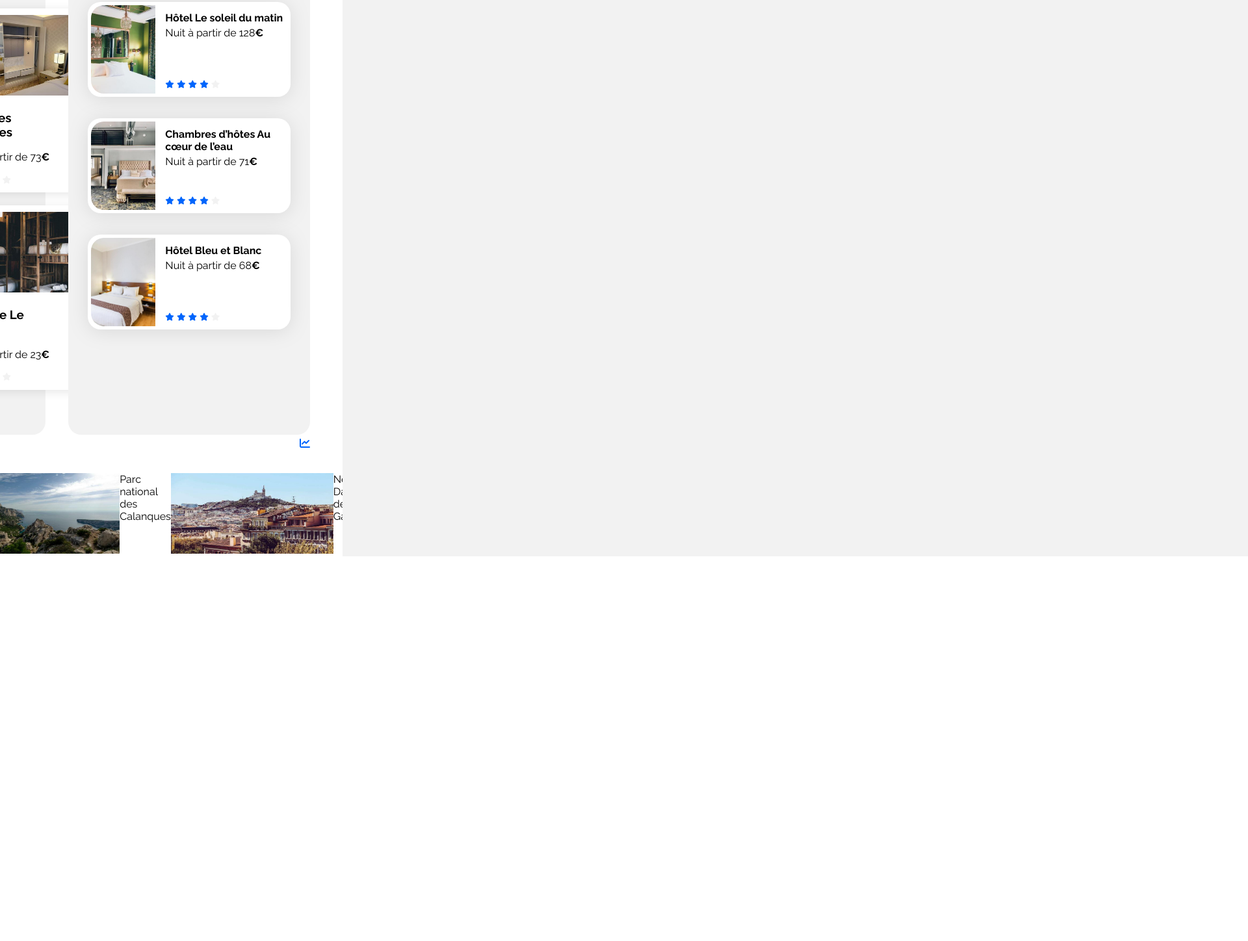
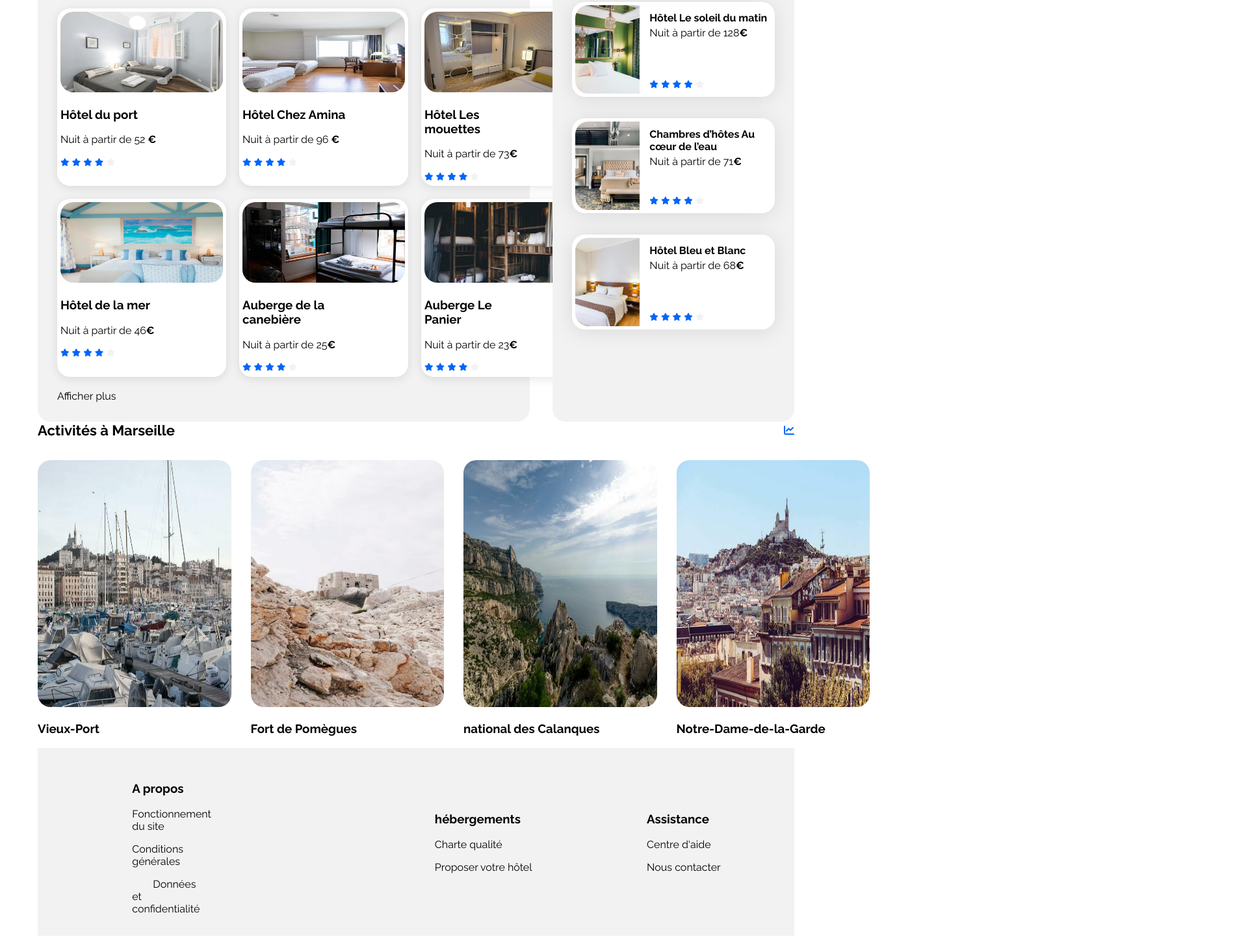
Before and after one commit to AntonyLabandibar/Projet3OC, a plain HTML site: page index.html in a window 1280 px wide. Shown: the part 555-2003 px from the top of the page at 65% size, 1920 px wide, since content can reach past the window. Before the commit the page ends 1419 px from the top, so only its background shows below. Drawn offline with Linux system fonts and the light colour scheme.

Commit message:
texte modifié

```diff
--- a/css/style.css
+++ b/css/style.css
@@ -274,8 +274,8 @@ li.hebergements:hover, li.activites:hover, li.hebergements:focus, li.activites:f
 
 .carte {
     background-color: white;
-    padding: 10px;
-    border-radius: 10px;
+    padding: 5px;
+    border-radius: 20px;
     box-shadow: 0px 3px 15px rgba(0, 0, 0, 0.1)
 }
 .carte_choix {
@@ -286,6 +286,7 @@ li.hebergements:hover, li.activites:hover, li.hebergements:focus, li.activites:f
 .carte_choix img {
     width: 250px;
     height: 124px;
+    border-radius: 20px;
 }
 
 /****** Populaires ***********/
@@ -318,12 +319,15 @@ li.hebergements:hover, li.activites:hover, li.hebergements:focus, li.activites:f
     align-items: center;
 }
 .activites-cards img {
-    width: 250px;
-    height: 124px;
+    width: 297.5px;
+    height: 380px;
+    border-radius: 20px;
 }
 
 .activites-cards {
     display: flex;
+    flex-direction: column;
+    margin-right: 30px;
     margin-top: 33px;
 }
 
@@ -361,13 +365,11 @@ li.hebergements:hover, li.activites:hover, li.hebergements:focus, li.activites:f
 
 .footer {
     background-color: #F2F2F2;
-    ;
+    display: flex;
 }
 
 .footer_colonne {
-    display: flex;
-    max-width: 100%;
-    width: 1440px;
+
     margin: auto;
     padding: 0 2rem;
     box-sizing: border-box;
@@ -386,6 +388,11 @@ h3 {
     margin: 1rem 0;
 }
 
+.footer ul {
+    list-style-type: none;
+    margin: 0;
+    padding: 0;
+  }
 
 /* Le code ci-dessous correspond à la version responsive uniquement */
 
--- a/index.html
+++ b/index.html
@@ -303,18 +303,23 @@
 
                     <div id="container-hebergement">
                         <div class="activites-cards" id="element_2">
-                                <a href="#">
+
+                                <div>
                                     <img src="images/activites/reno-laithienne.jpg" alt="Vieux Port">
-                                </a>
+                                </div>
 
-                                <div class="titre_activite" id="titre_element_1">Vieux Port</div>
+                                <div class="titre_activite" id="titre_element_1">
+                                    <h3>Vieux-Port</h3>
+                                </div>
                         </div>
                     <div class="activites-cards" id="element_2">
                             <a href="#">
                                 <img src="images/activites/paul-hermann.jpg" alt="Fort de Pomègues">
                             </a>
 
-                            <div class="titre_activite" id="titre_element_2">Fort de Pomègues</div>
+                            <div class="titre_activite" id="titre_element_2">
+                                <h3>Fort de Pomègues</h3>
+                            </div>
                     </div>
 
                     <div class="activites-cards" id="element_3">
@@ -323,7 +328,9 @@
                                 <img src="images/activites/kilyan-sockalingum.jpg" alt="Parc national des Calanques">
                             </a>
 
-                            <div class="titre_activite" id="titre_element_3">Parc national des Calanques</div>
+                            <div class="titre_activite" id="titre_element_3">
+                                <h3>national des Calanques</h3>
+                            </div>
                     </div>
 
                     <div class="activites-cards" id="element_4">
@@ -332,14 +339,15 @@
                                 <img src="images/activites/florian-wehde.jpg" alt="Notre-Dame-de-la-Garde">
                             </a>
 
-                            <div class="titre_activite" id="titre_element_4">Notre-Dame-de-la-Garde</div>
+                            <div class="titre_activite" id="titre_element_4">
+                                <h3>Notre-Dame-de-la-Garde</h3>
+                            </div>
 
 
                     </div>
             </section>
-    </div>
+
         </main>
-    </div>
         <footer class="footer">
             <div class="footer_colonne">
                 <div class="footer_colonne_wrapper">
@@ -387,5 +395,7 @@
                     </ul>
              </div>
     </footer>
+    </div>
+
 </body>
 </html>
```
Lines whose indentation alone changed are shown as unchanged.
